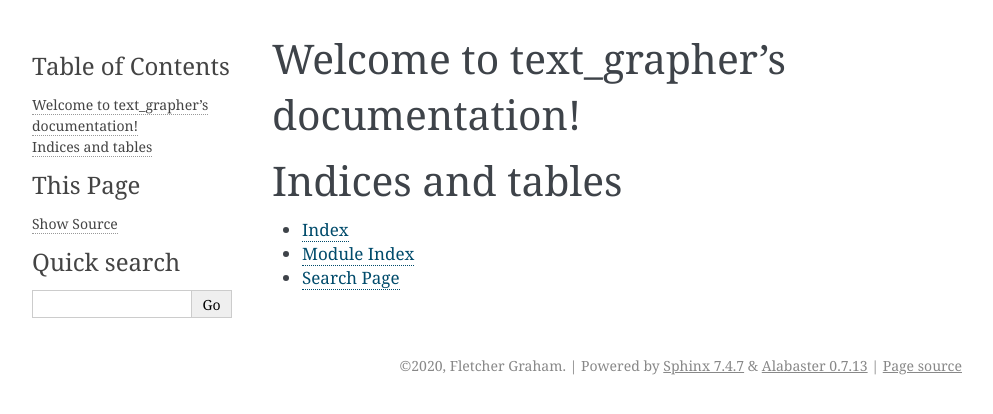
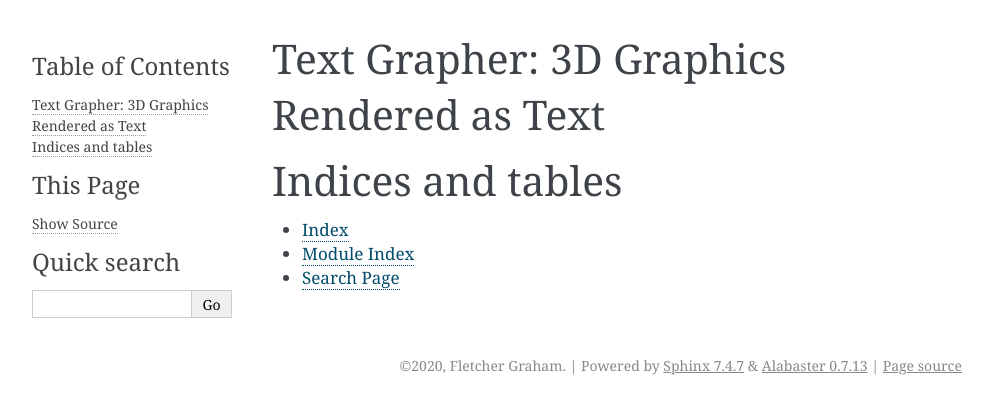
Before and after one commit to fletchgraham/text_grapher, a Sphinx documentation site: the page built from docs/source/index.rst, in a window 1280 px wide. Shown: the top 414 px of the page, without its empty margins (148-1141 px from the left). Built offline with Sphinx 7.4.7, drawn with Linux system fonts in a browser that asks for light colours.

Commit message:
try changing heading

```diff
--- a/docs/source/index.rst
+++ b/docs/source/index.rst
@@ -3,7 +3,7 @@
    You can adapt this file completely to your liking, but it should at least
    contain the root `toctree` directive.
 
-Welcome to text_grapher's documentation!
+Text Grapher: 3D Graphics Rendered as Text
 ========================================
 
 .. toctree::
```
